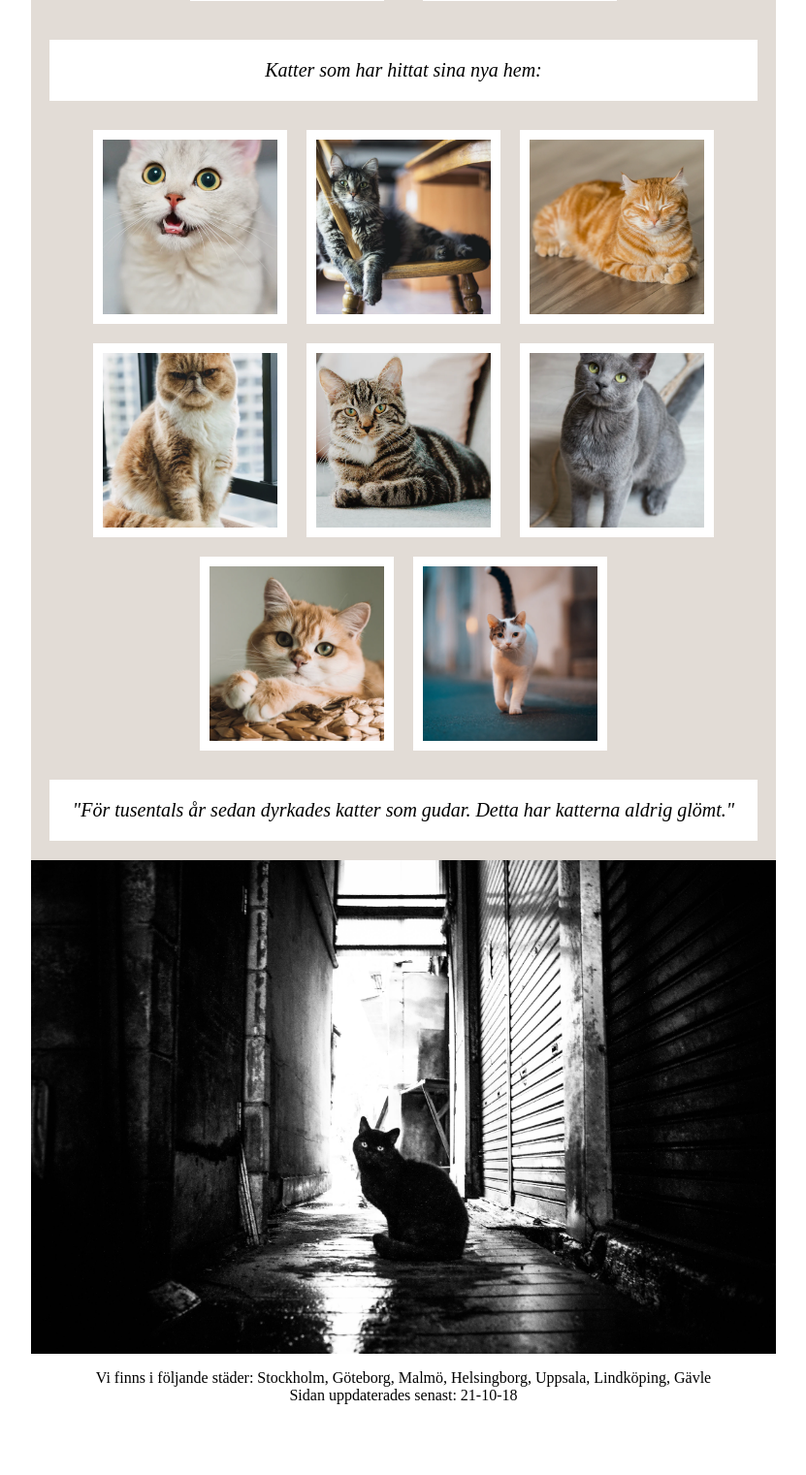
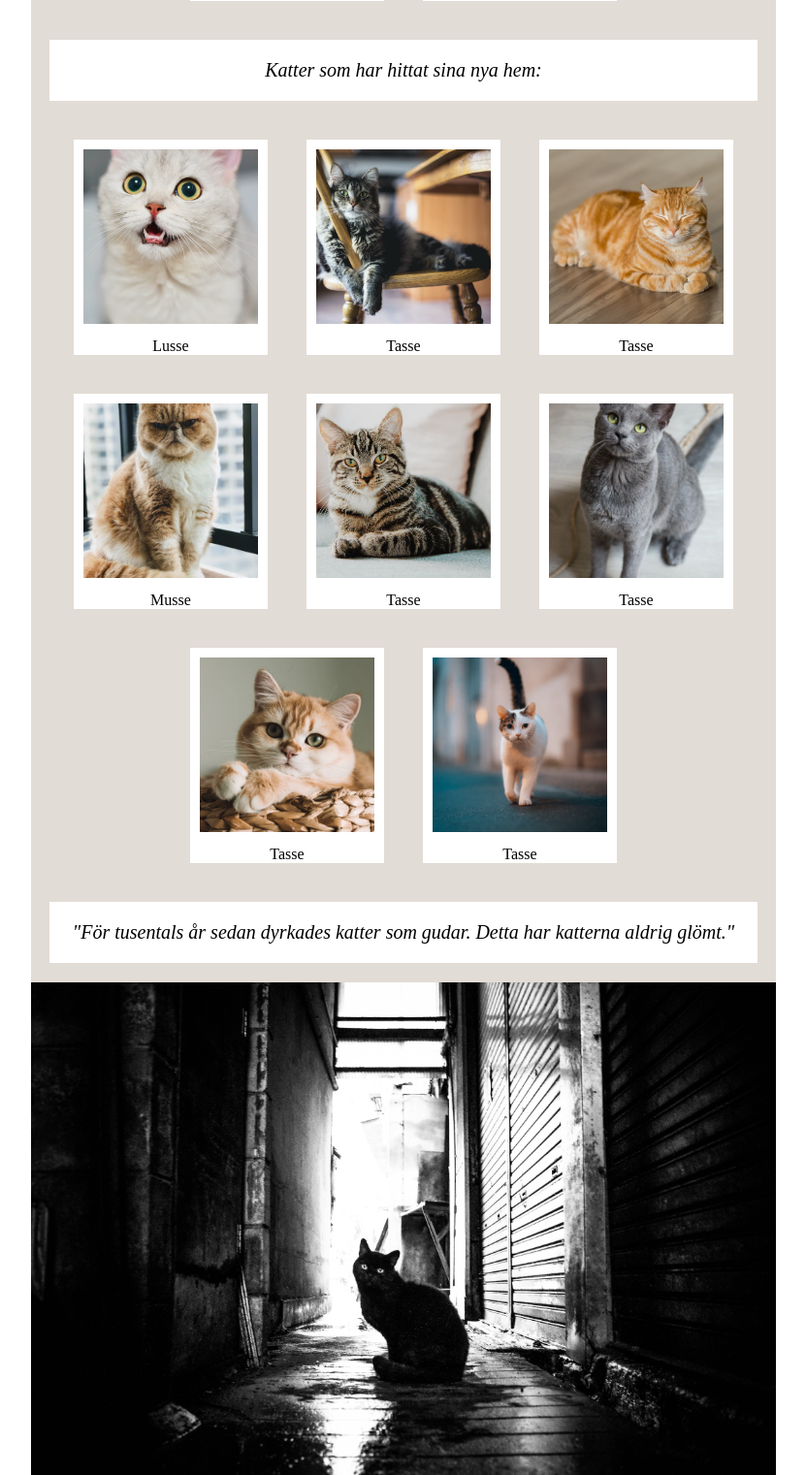
Before and after one commit to LinneaEriksson/SaveTheCats, a PHP site: page / in a window 1280 px wide. Shown: the part 2306-3827 px from the top of the page at 97% size, without its empty margins (224-1055 px from the left). Before the commit the page ends 3754 px from the top, so only its background shows below. Run offline with PHP 8.4, Linux system fonts and the light colour scheme.

Commit message:
fixed frame around picture in loop

```diff
--- a/arrays.php
+++ b/arrays.php
@@ -98,7 +98,7 @@ $cities = [
 $adoptedCats = [
   [
     'img' => '/Pictures/Cat11.webp',
-    'namn' => 'Tasse',
+    'namn' => 'Lusse',
   ],
   [
     'img' => '/Pictures/Cat12.webp',
@@ -110,7 +110,7 @@ $adoptedCats = [
   ],
   [
     'img' => '/Pictures/Cat14.webp',
-    'namn' => 'Tasse',
+    'namn' => 'Musse',
   ],
   [
     'img' => '/Pictures/Cat15.webp',
--- a/index.php
+++ b/index.php
@@ -72,12 +72,16 @@ require __DIR__ . '/arrays.php';
         $nameAdopted = $adopted['namn'];
         $picture = $adopted['img'];
 
-      ?> <img class="adoptedCatPictures" src=" <?php
-                                                echo "$picture";
-                                                ?>"><?php
+      ?> <p class="adoptedCat"><img class="adoptedCatPictures" src=" <?php
+                                                                      echo "$picture"; ?>">
+          <br>
+          <?php
+          echo $nameAdopted;
+          ?>
+        </p><?php
 
-                                                  endforeach;
-                                                    ?>
+          endforeach;
+            ?>
 
       <p class="Quote">
         <?php
--- a/style.css
+++ b/style.css
@@ -109,6 +109,13 @@ img {
   height: 200px;
   padding: 10px;
   background-color: white;
-  margin: 10px;
+  /* margin: 10px; */
   object-fit: cover;
 }
+
+.adoptedCat {
+  background-color: white;
+  margin: 20px;
+  padding: 0px;
+  text-align: center;
+}
```
